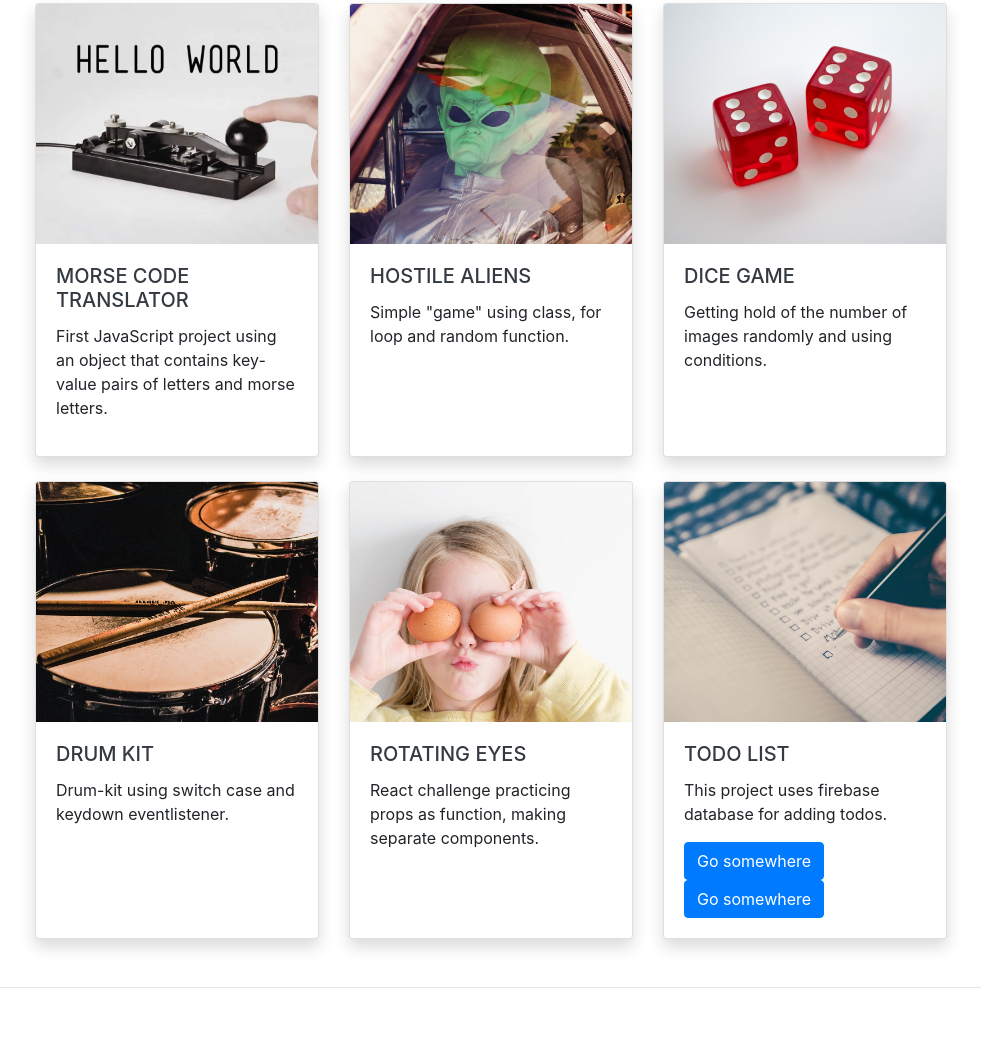
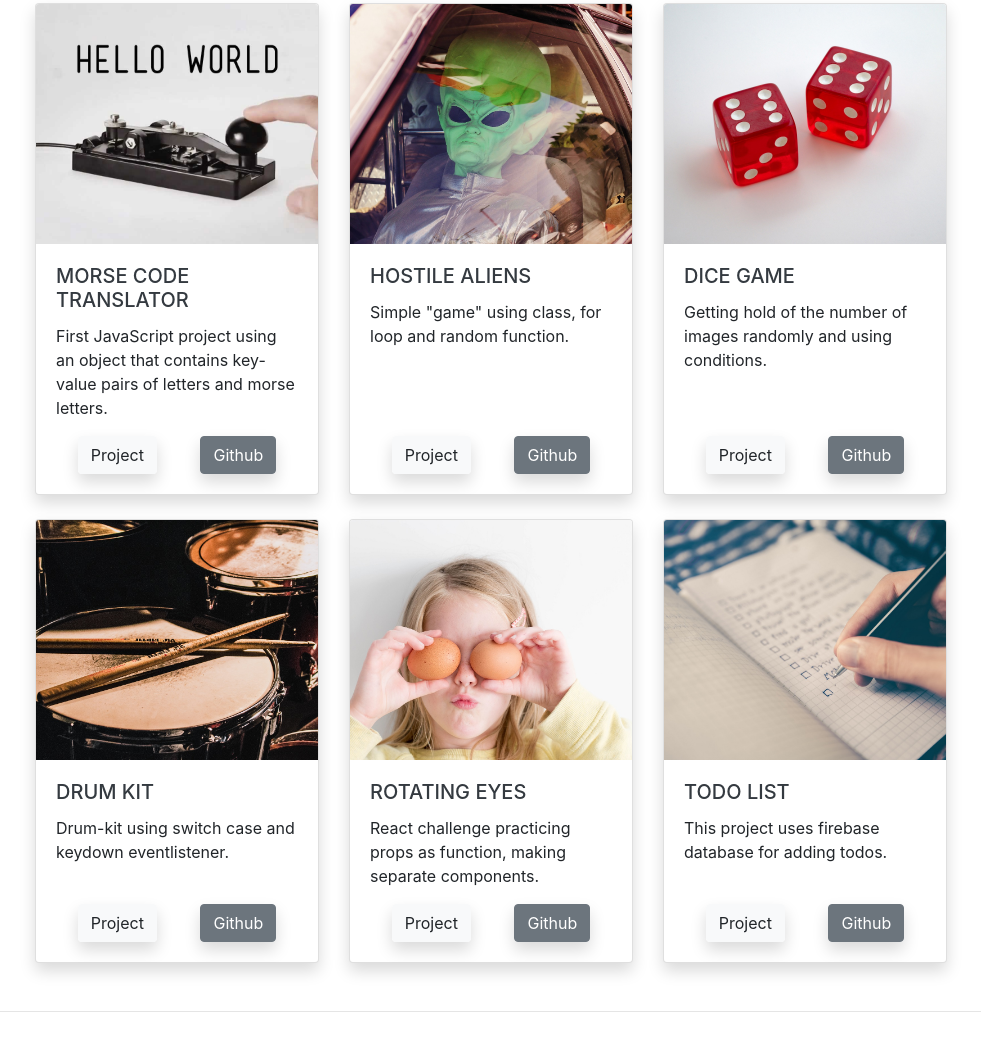
Before and after one commit to matenemeth1994/mate-nemeth-portfolio, a website with bundled scripts: page index.html in a window 1280 px wide. Shown: the part 1733-2784 px from the top of the page, without its empty margins (285-1266 px from the left). Built offline with nearby package versions, Linux system fonts and the light colour scheme; a web font is replaced by a local one.

Commit message:
final changes on the apperance

```diff
--- a/index.html
+++ b/index.html
@@ -214,26 +214,48 @@
         <div class="card-deck">
           <div class="card shadow bg-white rounded card-zoom">
             <img src="./img/morse-code-translator.jpg" class="card-img-top " alt="">
-            <div class="card-body">
+            <div class="card-body d-flex flex-column">
               <h5 class="card-title">Morse Code Translator</h5>
-              <p class="card-text">First JavaScript project using an object that contains key-value pairs of letters and morse letters. </p>
-              <a href="https://www.bbc.co.uk/" class="stretched-link"></a>
+              <p class="card-text">First JavaScript project using an object that contains key-value pairs of letters and
+                morse letters. </p>
+              <div class="d-flex justify-content-around  mt-auto">
+                <div class="shadow bg-white rounded">
+                  <a href="#" class="btn btn-light text-color ">Project</a>
+                </div>
+                <div class="shadow bg-white rounded">
+                  <a href="#" class="btn btn-secondary text-color ">Github</a>
                 </div>
               </div>
-          <div class="card shadow bg-white rounded card-zoom">
+            </div>
+          </div>
+          <div class="card shadow bg-white rounded card-zoom ">
             <img src="./img/hostile-aliens.jpg" class="card-img-top" alt="...">
-            <div class="card-body">
+            <div class="card-body d-flex flex-column">
               <h5 class="card-title">Hostile Aliens</h5>
               <p class="card-text">Simple "game" using class, for loop and random function.</p>
-              <a href="#" class="stretched-link"></a>
+              <div class="d-flex justify-content-around mt-auto">
+                <div class="shadow bg-white rounded">
+                  <a href="#" class="btn btn-light text-color ">Project</a>
+                </div>
+                <div class="shadow bg-white rounded">
+                  <a href="#" class="btn btn-secondary text-color ">Github</a>
+                </div>
+              </div>
             </div>
           </div>
           <div class="card shadow bg-white rounded card-zoom">
             <img src="./img/dice-game.jpg" class="card-img-top" alt="...">
-            <div class="card-body">
+            <div class="card-body d-flex flex-column">
               <h5 class="card-title">Dice Game</h5>
               <p class="card-text">Getting hold of the number of images randomly and using conditions.</p>
-              <a href="#" class="stretched-link"></a>
+              <div class="d-flex justify-content-around mt-auto">
+                <div class="shadow bg-white rounded">
+                  <a href="#" class="btn btn-light text-color ">Project</a>
+                </div>
+                <div class="shadow bg-white rounded">
+                  <a href="#" class="btn btn-secondary text-color ">Github</a>
+                </div>
+              </div>
             </div>
           </div>
         </div>
@@ -241,28 +263,47 @@
         <div class="card-deck mt-sm-4">
           <div class="card shadow bg-white rounded card-zoom">
             <img src="./img/drum-kit.jpg" class="card-img-top" alt="...">
-            <div class="card-body">
+            <div class="card-body d-flex flex-column">
               <h5 class="card-title">Drum Kit</h5>
               <p class="card-text">Drum-kit using switch case and keydown eventlistener.</p>
-              <a href="#" class="stretched-link"></a>
+              <div class="d-flex justify-content-around mt-auto">
+                <div class="shadow bg-white rounded">
+                  <a href="#" class="btn btn-light text-color ">Project</a>
+                </div>
+                <div class="shadow bg-white rounded">
+                  <a href="#" class="btn btn-secondary text-color ">Github</a>
+                </div>
+              </div>
             </div>
           </div>
           <div class="card shadow bg-white rounded card-zoom">
             <img src="./img/rotating-eyes.jpg" class="card-img-top" alt="...">
-            <div class="card-body">
+            <div class="card-body d-flex flex-column">
               <h5 class="card-title">Rotating Eyes</h5>
               <p class="card-text">React challenge practicing props as function, making separate components.</p>
-              <a href="#" class="stretched-link"></a>
+              <div class="d-flex justify-content-around mt-auto">
+                <div class="shadow bg-white rounded">
+                  <a href="#" class="btn btn-light text-color ">Project</a>
+                </div>
+                <div class="shadow bg-white rounded">
+                  <a href="#" class="btn btn-secondary text-color ">Github</a>
+                </div>
+              </div>
             </div>
           </div>
           <div class="card shadow bg-white rounded card-zoom">
             <img src="./img/todo-list.jpg" class="card-img-top" alt="Card image cap">
-            <div class="card-body">
+            <div class="card-body d-flex flex-column">
               <h5 class="card-title">Todo List</h5>
               <p class="card-text">This project uses firebase database for adding todos.</p>
-              <a href="#" class="stretched-link"></a>
-              <a href="#" class="btn btn-primary">Go somewhere</a>
-              <a href="#" class="btn btn-primary">Go somewhere</a>
+              <div class="d-flex justify-content-around mt-auto">
+                <div class="shadow bg-white rounded">
+                  <a href="#" class="btn btn-light text-color ">Project</a>
+                </div>
+                <div class="shadow bg-white rounded">
+                  <a href="#" class="btn btn-secondary text-color ">Github</a>
+                </div>
+              </div>
             </div>
           </div>
         </div>
```
Also changed, not shown: css/custom.css, css/custom.scss (line endings or trailing spaces), 1 other file. Lines whose indentation alone changed are shown as unchanged.
